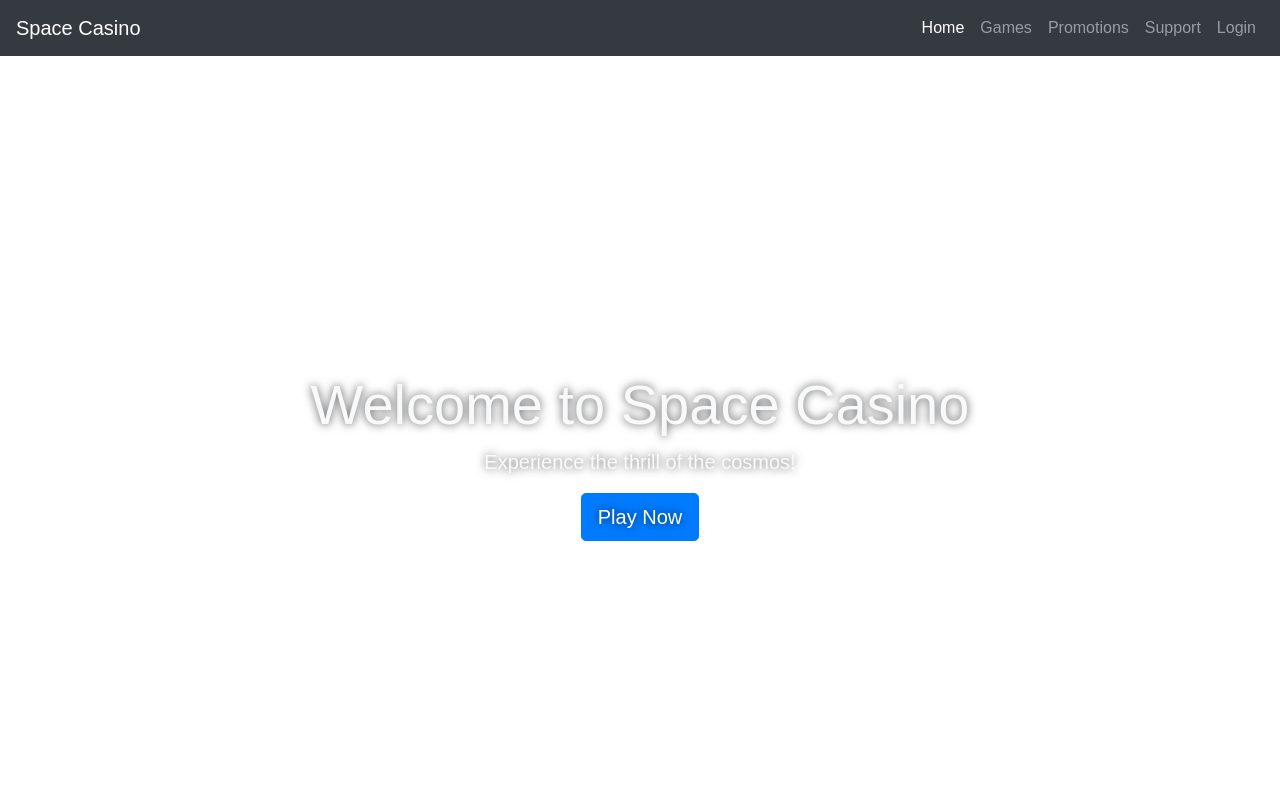
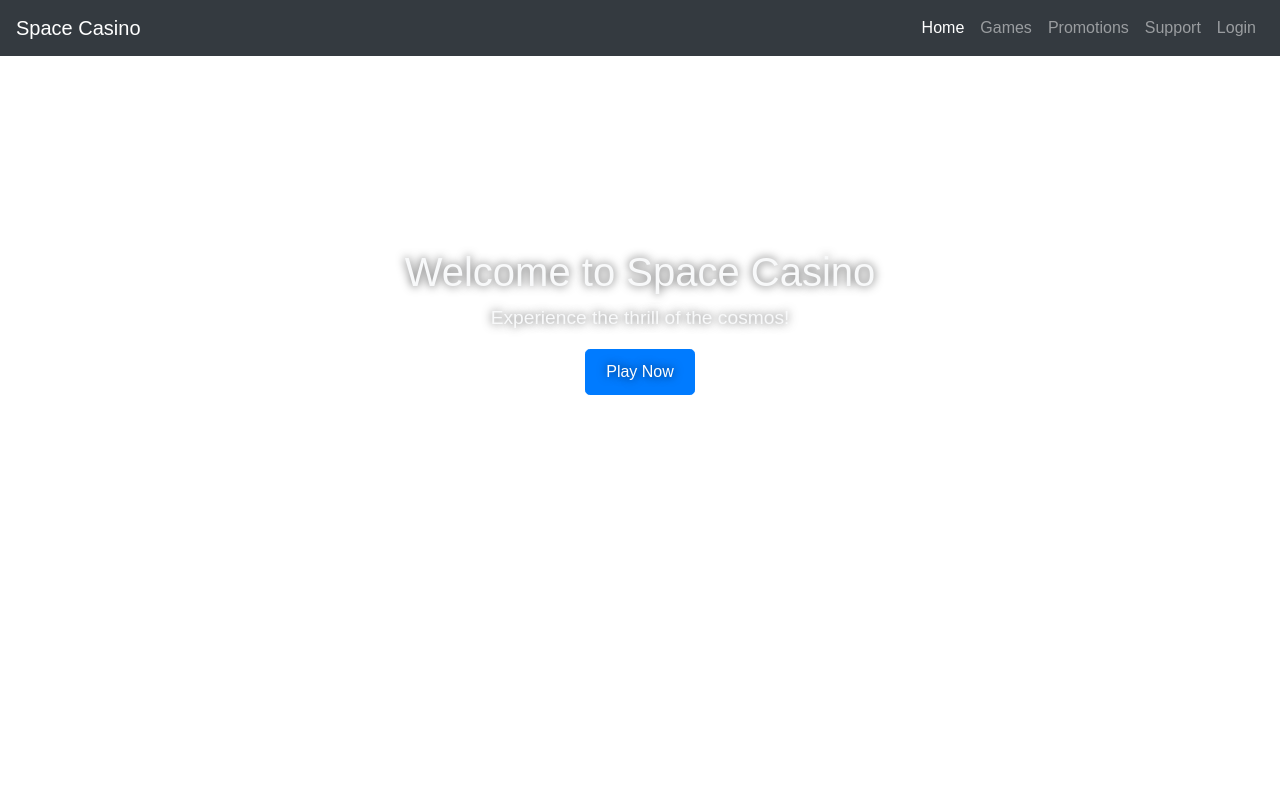
Before and after one commit to drakeeqn/st.co, a plain HTML site: page index.html in a window 1280 px wide. Shown: the top 800 px of the page. Drawn offline with nearby package versions, Linux system fonts and the light colour scheme.

Commit message:
Update style.css

```diff
--- a/style.css
+++ b/style.css
@@ -4,16 +4,35 @@ body, html {
     padding: 0;
     box-sizing: border-box;
     font-family: 'Arial', sans-serif;
+    height: 100%;
 }
 
 .hero-section {
     background: url('images/space-background.jpg') no-repeat center center/cover;
     height: 100vh;
     display: flex;
-    align-items: center;
+    align-items: flex-start; /* Adjusting alignment to start */
     justify-content: center;
     color: #fff;
     text-shadow: 0 0 10px rgba(0, 0, 0, 0.7);
+    padding-top: 15%; /* Adjust this value to move content down/up */
+}
+
+.hero-section .container {
+    text-align: center;
+}
+
+.hero-section h1 {
+    font-size: 2.5rem;
+}
+
+.hero-section p {
+    font-size: 1.2rem;
+}
+
+.btn {
+    font-size: 1rem;
+    padding: 10px 20px;
 }
 
 .game-preview .card {
@@ -41,10 +60,10 @@ footer a:hover {
     }
 
     .hero-section h1 {
-        font-size: 2.5rem;
+        font-size: 2rem;
     }
 
     .hero-section p {
-        font-size: 1.2rem;
+        font-size: 1rem;
     }
 }
```
